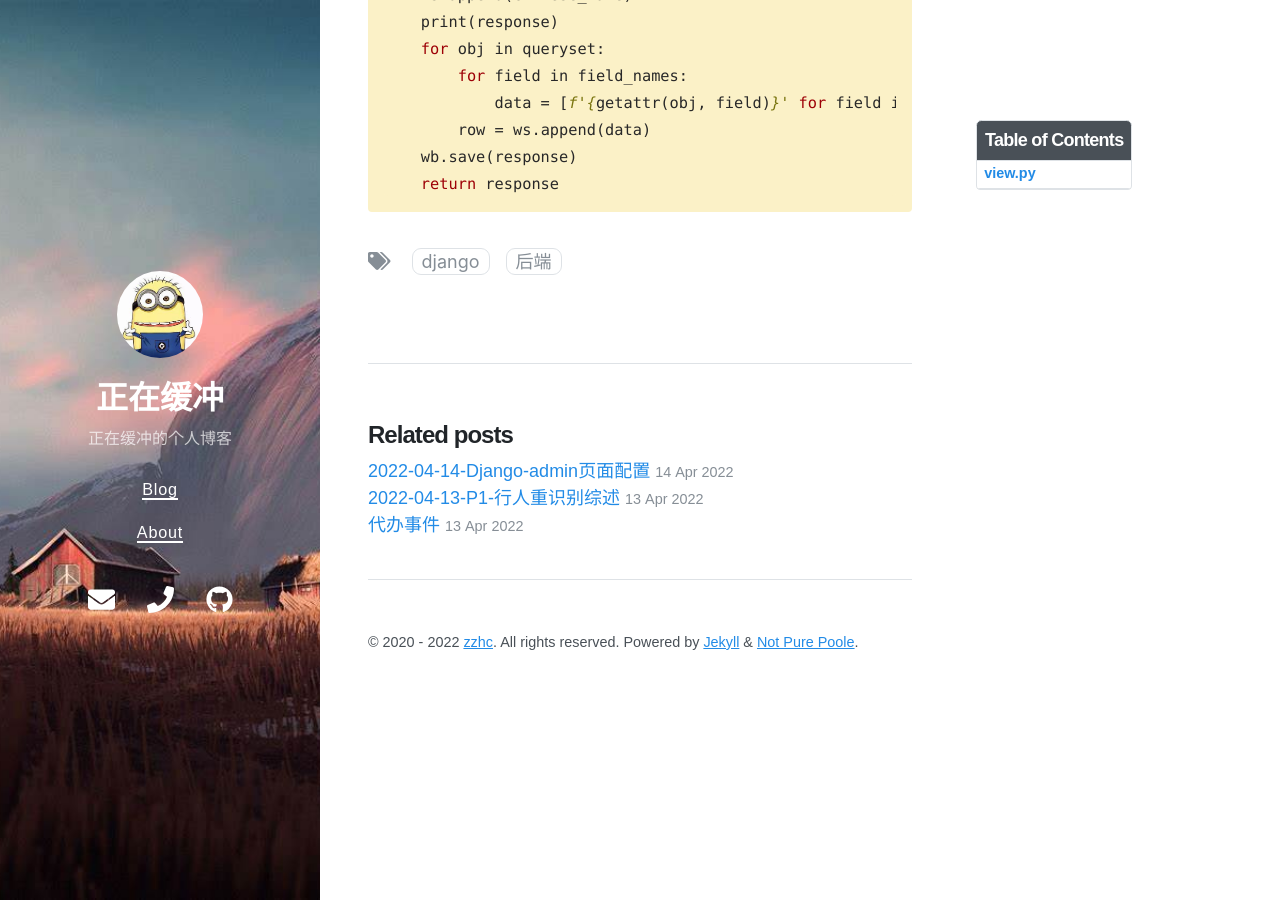
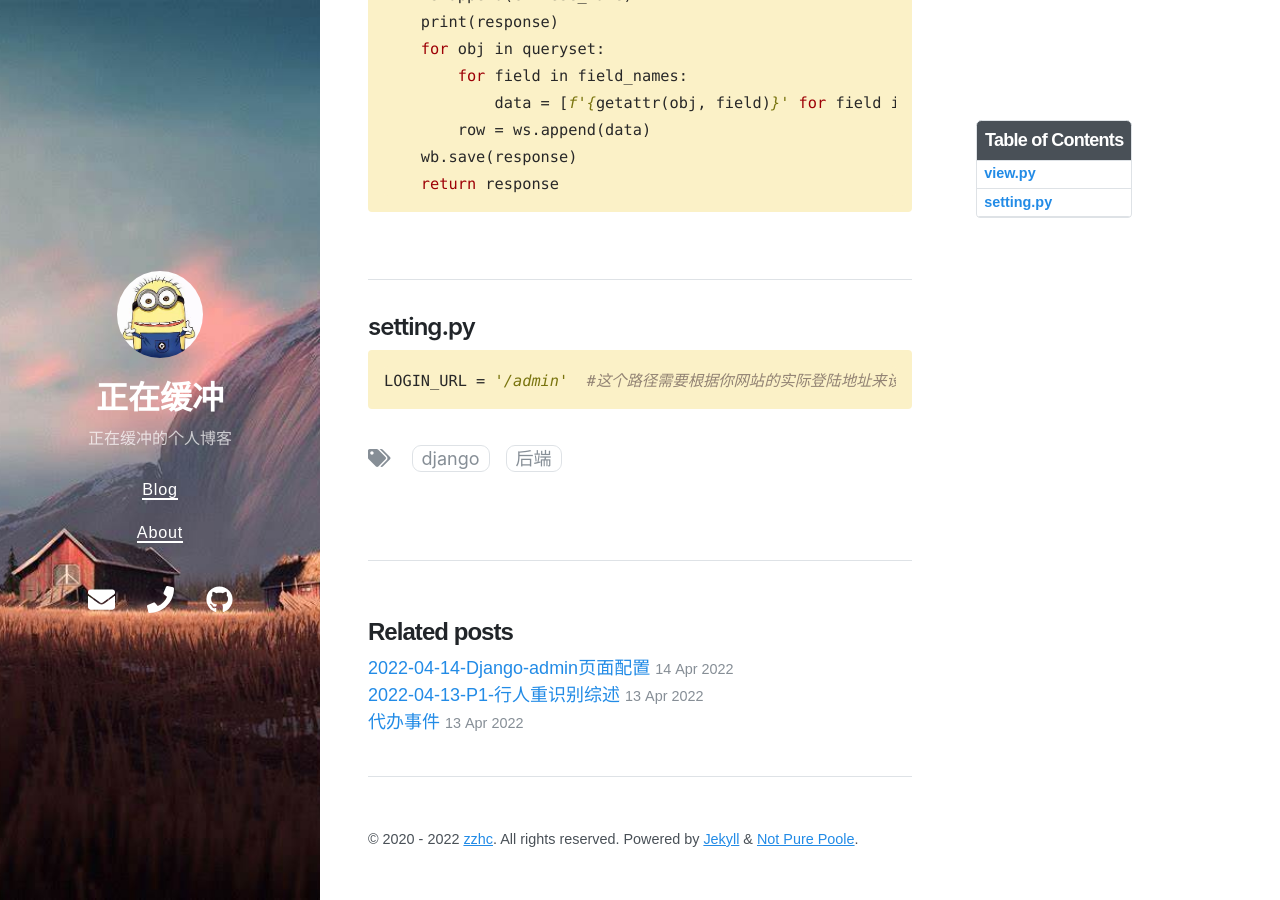
Before and after one commit to Zzhc3321/personal-blog.github.io, a Jekyll site: the page built from _posts/2022-04-14-Django配置需要登录才能访问.md, in a window 1280 px wide and 900 px high, scrolled down 639 px. Built offline with Jekyll 4.4.1, drawn with Linux system fonts in a browser that asks for light colours; nearby versions of some CDN libraries.

Commit message:
修改文件: _posts/2022-04-14-Django配置需要登录才能访问.md

````diff
--- a/_posts/2022-04-14-Django配置需要登录才能访问.md
+++ b/_posts/2022-04-14-Django配置需要登录才能访问.md
@@ -35,3 +35,17 @@ def export_data(request):
     wb.save(response)
     return response
 ```
+
+
+<br>
+
+***
+
+
+## setting.py
+
+
+
+```python
+LOGIN_URL = '/admin'  #这个路径需要根据你网站的实际登陆地址来设置
+```
````
